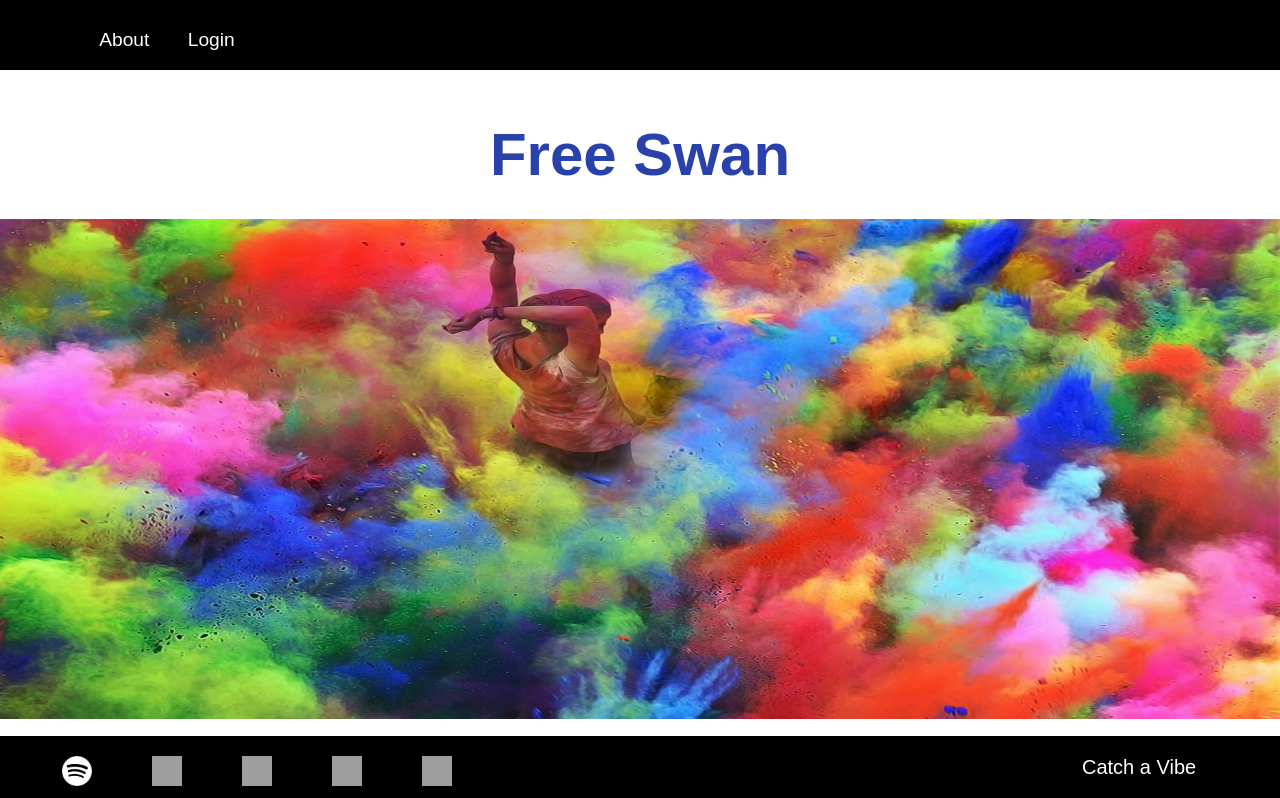
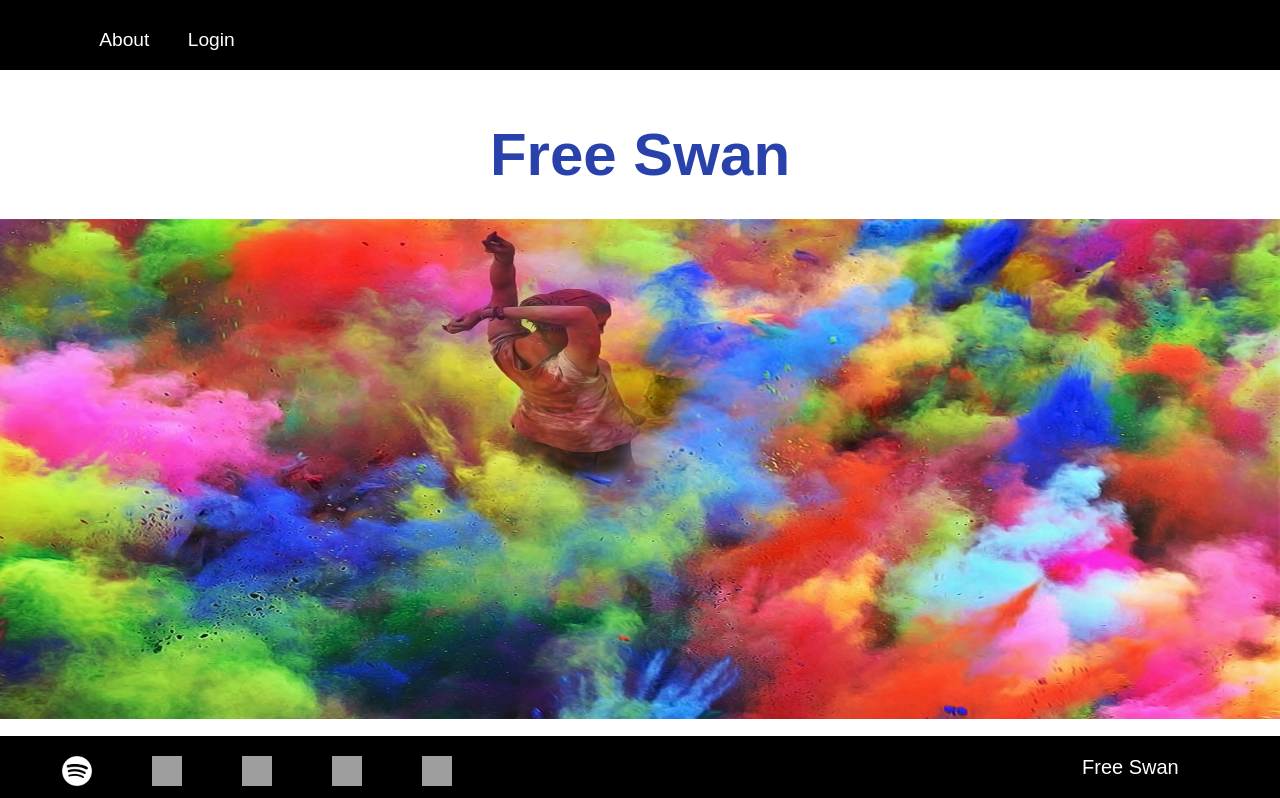
Before and after one commit to MachineLearners10/SpotifyApp, a React app: page /about in a window 1280 px wide. Shown: the top 798 px of the page. Built offline with nearby package versions, Linux system fonts and the light colour scheme; grey boxes are pictures that could not be loaded.

Commit message:
changing footer title

```diff
--- a/frontend/components/Footer.js
+++ b/frontend/components/Footer.js
@@ -45,7 +45,7 @@ const Footer = () => {
             <img className="footer-icon" src={miniIcon.icon} alt="" />
           </a>
         ))}
-        <p className="footer-title">Catch a Vibe</p>
+        <p className="footer-title">Free Swan</p>
       </div>
     </footer>
   );
```
